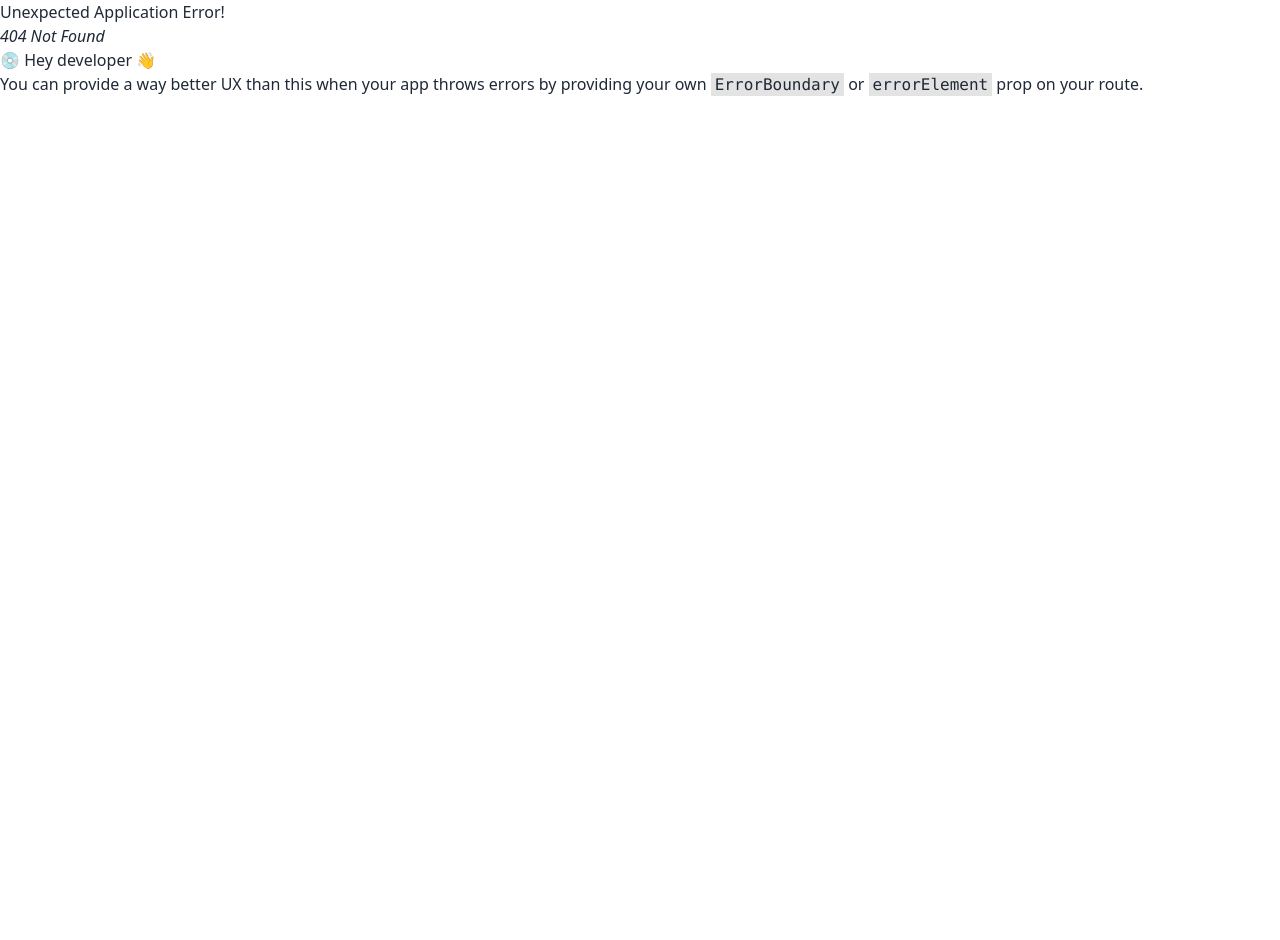
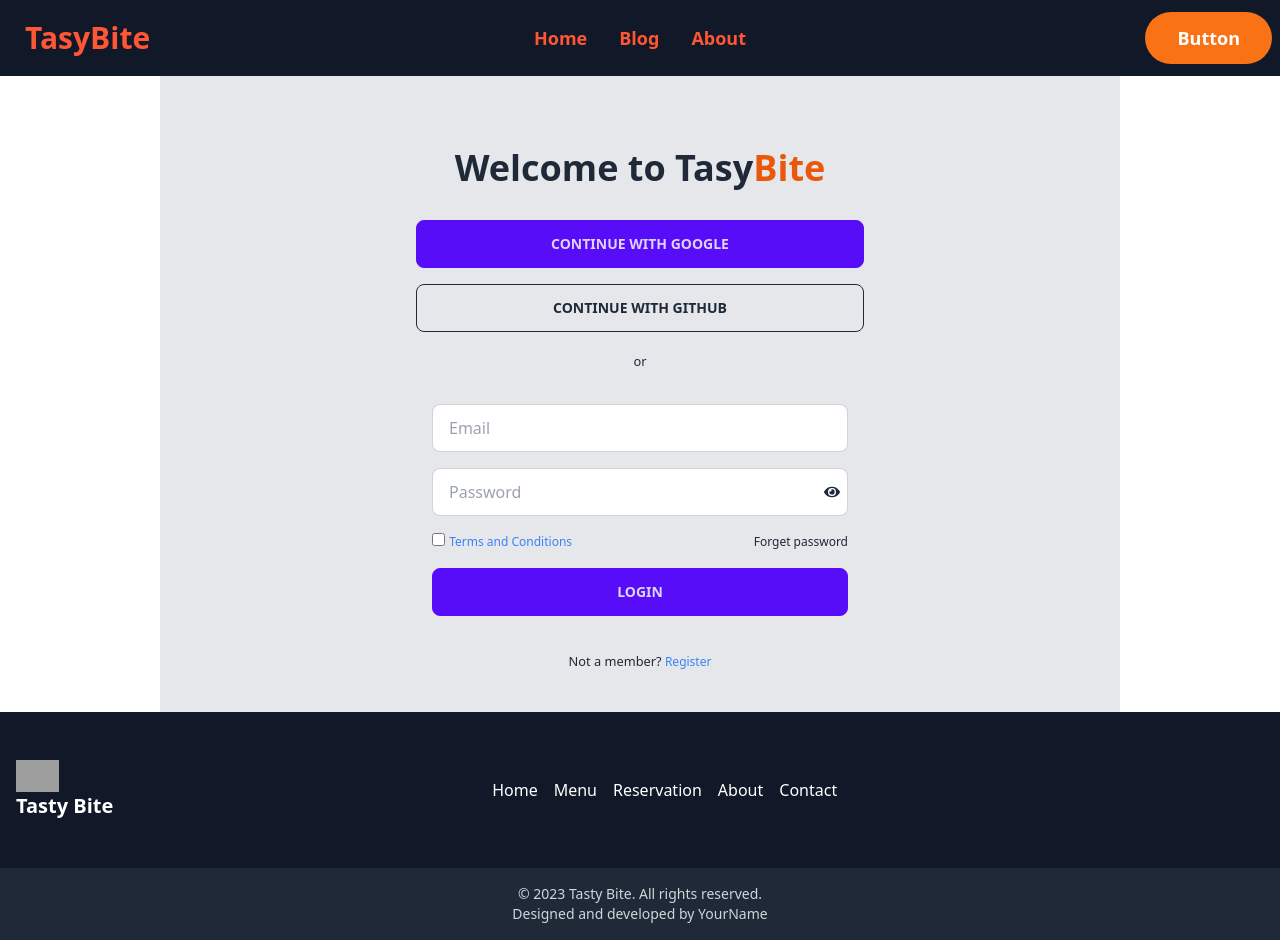
Before and after one commit to dev-nirob1/tasty-bite-client, a React (Vite) app: page /login in a window 1280 px wide. Before the commit this address had no page. Before the commit the page ends 800 px from the top, so only its background shows below. Built offline with nearby package versions, Linux system fonts and the light colour scheme; grey boxes are pictures that could not be loaded.

Commit message:
login page design complete

```diff
--- a/package.json
+++ b/package.json
@@ -15,6 +15,7 @@
     "match-sorter": "^6.3.1",
     "react": "^18.2.0",
     "react-dom": "^18.2.0",
+    "react-icons": "^4.9.0",
     "react-router-dom": "^6.11.2",
     "sort-by": "^1.2.0"
   },
--- a/src/Common/Footer/Footer.jsx
+++ b/src/Common/Footer/Footer.jsx
@@ -3,7 +3,32 @@ import React from 'react';
 const Footer = () => {
     return (
         <div>
-
+            <footer className="bg-gray-900">
+      <div className="container mx-auto px-4 py-8 sm:py-12 flex flex-col sm:flex-row items-center justify-between">
+        <div className="text-white mb-4 sm:mb-0">
+          <img src="/path/to/logo.png" alt="Tasty Bite" className="h-8" />
+          <h2 className="text-xl font-bold">Tasty Bite</h2>
+        </div>
+        <nav className="mb-4 text-white sm:mb-0">
+          <ul className="flex flex-wrap justify-center sm:justify-start">
+            <li className="mr-4"><a href="/" className="hover:text-gray-300">Home</a></li>
+            <li className="mr-4"><a href="/menu" className="hover:text-gray-300">Menu</a></li>
+            <li className="mr-4"><a href="/reservation" className="hover:text-gray-300">Reservation</a></li>
+            <li className="mr-4"><a href="/about" className="hover:text-gray-300">About</a></li>
+            <li className="mr-4"><a href="/contact" className="hover:text-gray-300">Contact</a></li>
+          </ul>
+        </nav>
+        <div className="flex justify-center sm:justify-start">
+          <a href="#" className="text-white mr-4 hover:text-gray-300"><i className="fab fa-facebook"></i></a>
+          <a href="#" className="text-white mr-4 hover:text-gray-300"><i className="fab fa-instagram"></i></a>
+          <a href="#" className="text-white hover:text-gray-300"><i className="fab fa-twitter"></i></a>
+        </div>
+      </div>
+      <div className="bg-gray-800 py-4 text-center">
+        <p className="text-gray-300 text-sm">&copy; {new Date().getFullYear()} Tasty Bite. All rights reserved.</p>
+        <p className="text-gray-300 text-sm">Designed and developed by YourName</p>
+      </div>
+    </footer>
         </div>
     );
 };
--- a/src/Common/Header/Header.jsx
+++ b/src/Common/Header/Header.jsx
@@ -5,12 +5,12 @@ const Header = () => {
     return (
         <div>
             <div className="navbar bg-gray-900 text-[#FF5733] ">
-                <div className="navbar-start container mx-auto">
-                    <div className="dropdown">
+                <div className="navbar-start container mx-auto h-1/2">
+                    <div className="dropdown ">
                         <label tabIndex="0" className="btn btn-ghost lg:hidden">
                             <svg xmlns="http://www.w3.org/2000/svg" className="h-5 w-5" fill="none" viewBox="0 0 24 24" stroke="currentColor"><path strokeLinecap="round" strokeLinejoin="round" strokeWidth="2" d="M4 6h16M4 12h8m-8 6h16" /></svg>
                         </label>
-                        <ul className="menu menu-sm dropdown-content mt-2 px-2  py-5 shadow bg-[#333333] rounded w-72">
+                        <ul className="menu menu-sm dropdown-content mt-2 px-2 py-5 shadow bg-[#333333] rounded w-72">
                             <li><Link to="/">Home</Link></li>
                             <li><Link to="/">Blog</Link></li>
                             <li><Link to="/">About</Link></li>
@@ -20,13 +20,13 @@ const Header = () => {
                 </div>
                 <div className="navbar-center hidden lg:flex">
                     <ul className="menu menu-horizontal px-1 text-lg">
-                        <li><Link to="/">Home</Link></li>
-                        <li><Link to="/">Blog</Link></li>
-                        <li><Link to="/">About</Link></li>
+                        <li className='hover:overline hover:transition-all duration-500 font-semibold'><Link to="/">Home</Link></li>
+                        <li className='hover:overline hover:transition-all duration-500 font-semibold'><Link to="/">Blog</Link></li>
+                        <li className='hover:overline hover:transition-all duration-500 font-semibold'><Link to="/">About</Link></li>
                     </ul>
                 </div>
                 <div className="navbar-end">
-                    <Link to="/" className="btn">Button</Link>
+                    <Link to="/" className="px-8 py-3 font-semibold text-lg rounded-full text-white bg-orange-500 hover:bg-white hover:text-orange-500">Button</Link>
                 </div>
             </div>
         </div >
--- a/src/Components/Banner/Banner.jsx
+++ b/src/Components/Banner/Banner.jsx
@@ -3,15 +3,16 @@ import { Link } from 'react-router-dom';
 
 const Banner = () => {
     return (
-        <div className='container mx-auto bg-cover bg-center' style={{ backgroundImage: "https://ibb.co/2k0rvYq" }}
+        <div className='bg-cover bg-center' style={{ backgroundImage: "linear-gradient(rgba(0,0,0,0.5), rgba(0,0,0,0.5)), url('https://i.ibb.co/nLqy78r/Pngtree-food-overlooking-the-background-banner-1055258.jpg')" }}
         >
-            <div className="hero min-h-screen ">
+            <div className="hero min-h-screen text-white">
                 <div className="hero-content text-center">
                     <div className="max-w-lg">
                         <h1 className="text-5xl font-bold">Welcome to TastyBite</h1>
                         <p className="py-6 text-lg">Discover a Culinary Journey of Exquisite Flavors and Impeccable Service. Indulge in the Finest Cuisine and Delight Your Taste Buds.
                         </p>
-                        <Link to='/' className=" px-6 font-medium text-lg py-3 rounded-lg bg-orange-500 hover:bg-orange-600">Our Chef</Link>
+                        <Link to='/' className=" px-9 font-medium text-lg py-3 rounded-full bg-orange-500 hover:bg-orange-600">Our Chef</Link>
+
                     </div>
                 </div>
             </div>
--- a/src/Login/Login/Login.jsx
+++ b/src/Login/Login/Login.jsx
@@ -1,9 +1,70 @@
 import React from 'react';
+import { FaEye, } from 'react-icons/fa';
+import { Link } from 'react-router-dom';
 
 const Login = () => {
+
+    const handleLogin = event =>{
+        event.preventDefault()
+        const form = event.target;
+        const email = form.email.value;
+        const password = form.password.value;
+        console.log(email, password)
+    }
+
     return (
-        <div>
-            <h2>please login</h2>
+        <div className='text-center py-10 w-3/4 mx-auto bg-gray-200'>
+            <div className='w-3/4 mx-auto'>
+                <h2 className='text-4xl py-8 font-bold'>Welcome to Tasy<span className='text-orange-600'>Bite</span> </h2>
+                <div>
+
+                    <div className='flex flex-col w-full max-w-md mx-auto'>
+                        <button className='btn btn-primary w-full hover:btn-outline mb-4'>Continue With Google</button>
+
+                        <button className='btn btn-outline w-full mb-4'>Continue With Github</button>
+                    </div>
+
+                    <p><small>or</small></p>
+
+                    <form onSubmit={handleLogin} className="flex flex-col px-4 py-8 mx-auto max-w-md">
+                        <input
+                            type="email"
+                            name="email"
+                            placeholder="Email"
+                            className="input input-bordered w-full max-w-md mb-4"
+                            required
+                        />
+
+                        <div className="relative w-full max-w-md">
+                            <input
+                                type="password"
+                                name="password"
+                                placeholder="Password"
+                                className="input input-bordered w-full"
+                                required
+                            />
+                            <button type="button" className="absolute top-1/2 right-2 transform -translate-y-1/2">
+                                <FaEye />
+                            </button>
+                        </div>
+
+                        <div className='flex justify-between mt-3'>
+                            <label className="cursor-pointerflex text-left">
+                                <input type="checkbox" />
+                                <span> <small> <Link to="terms" className='hover:underline text-blue-500 text-xs'>Terms and Conditions</Link> </small> </span>
+                            </label>
+
+                            <span> <small className='hover:bg-blue500 hover:underline text-xs cursor-pointer'>Forget password</small> </span>
+
+                        </div>
+
+                        <button type="submit" className="btn btn-primary mt-4">Login</button>
+                    </form>
+
+                    <p><small>Not a member? <Link to="/register" className='hover:underline text-blue-500 text-xs'>Register</Link> </small></p>
+
+                </div>
+            </div>
         </div>
     );
 };
--- a/src/Login/Register/Register.jsx
+++ b/src/Login/Register/Register.jsx
@@ -1,9 +1,15 @@
 import React from 'react';
+import { FaEye } from 'react-icons/fa';
+import { Link } from 'react-router-dom';
 
 const Register = () => {
+    const handleRegister = event => {
+        event.preventDefault()
+
+    }
     return (
         <div>
-            <h2>please register</h2>
+
         </div>
     );
 };
```
Also changed, not shown: src/main.jsx (+10 -1 lines), 1 other file (tests, documents, lock files or other folders).
